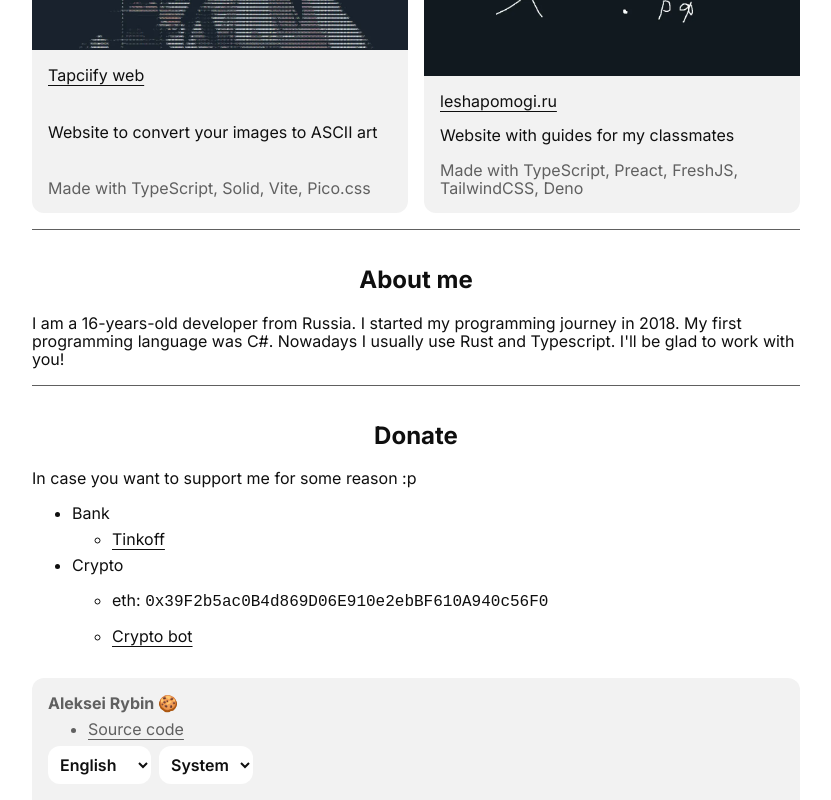
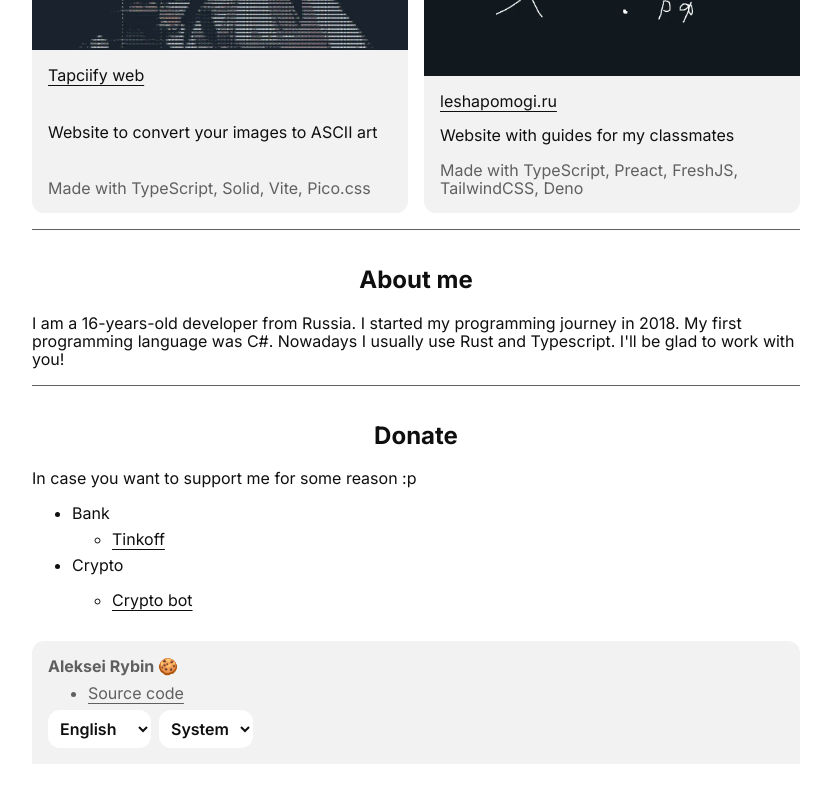
Before and after one commit to tapnisu/tapni.su, a Next.js app: page / in a window 1280 px wide. Shown: the part 698-1498 px from the top of the page, without its empty margins (224-1055 px from the left). After the commit the page ends 1462 px from the top, so only its background shows below. Built offline with nearby package versions, Linux system fonts and the light colour scheme.

Commit message:
Too long eth

```diff
--- a/pages/index.tsx
+++ b/pages/index.tsx
@@ -41,11 +41,6 @@ export default function HomePage() {
             <ul>
               <li>
                 <p>
-                  eth: <code>0x39F2b5ac0B4d869D06E910e2ebBF610A940c56F0</code>
-                </p>
-              </li>
-              <li>
-                <p>
                   <Link href="https://t.me/send?start=IV0Fabrrj5rn">
                     Crypto bot
                   </Link>
```
